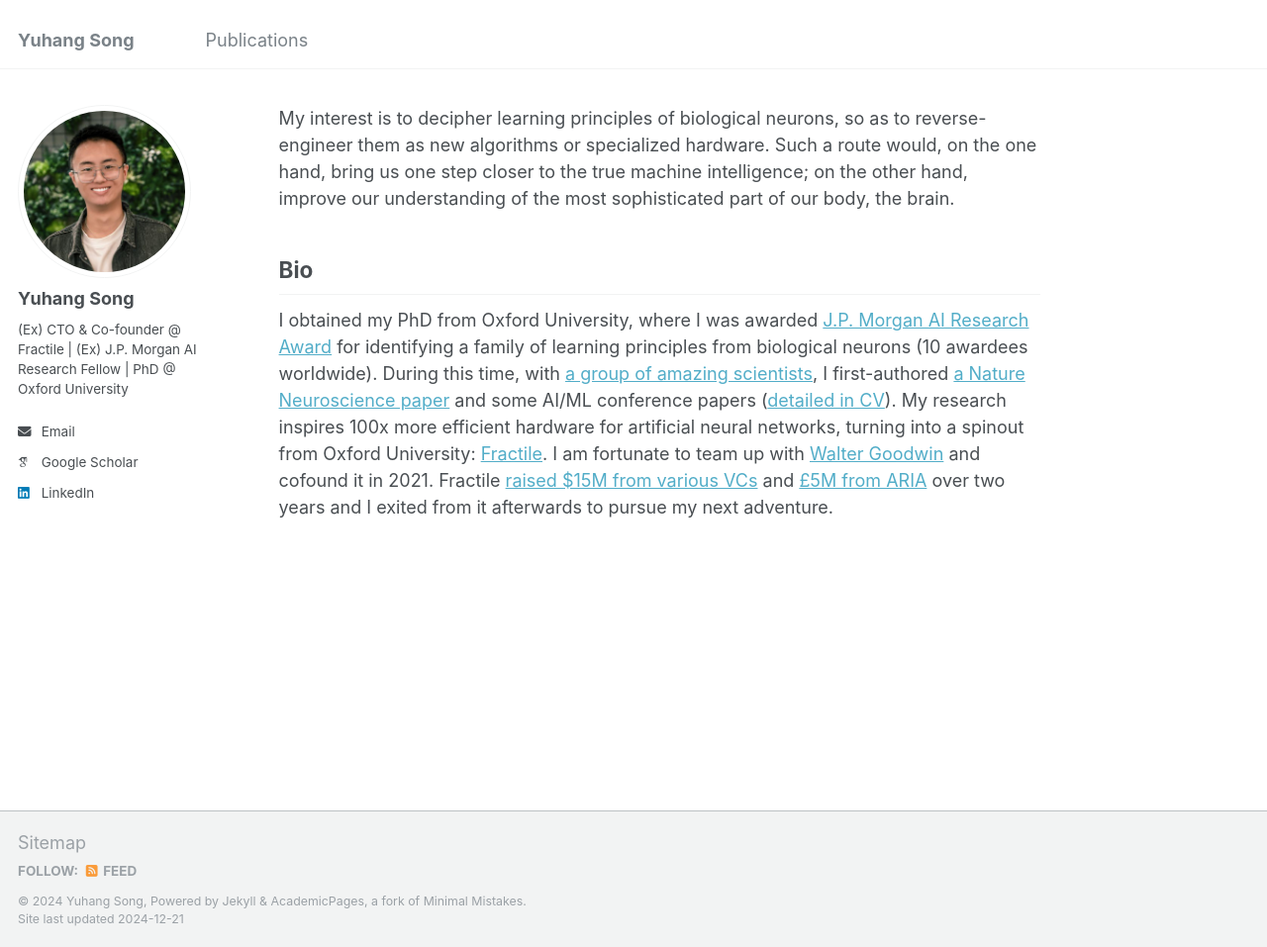
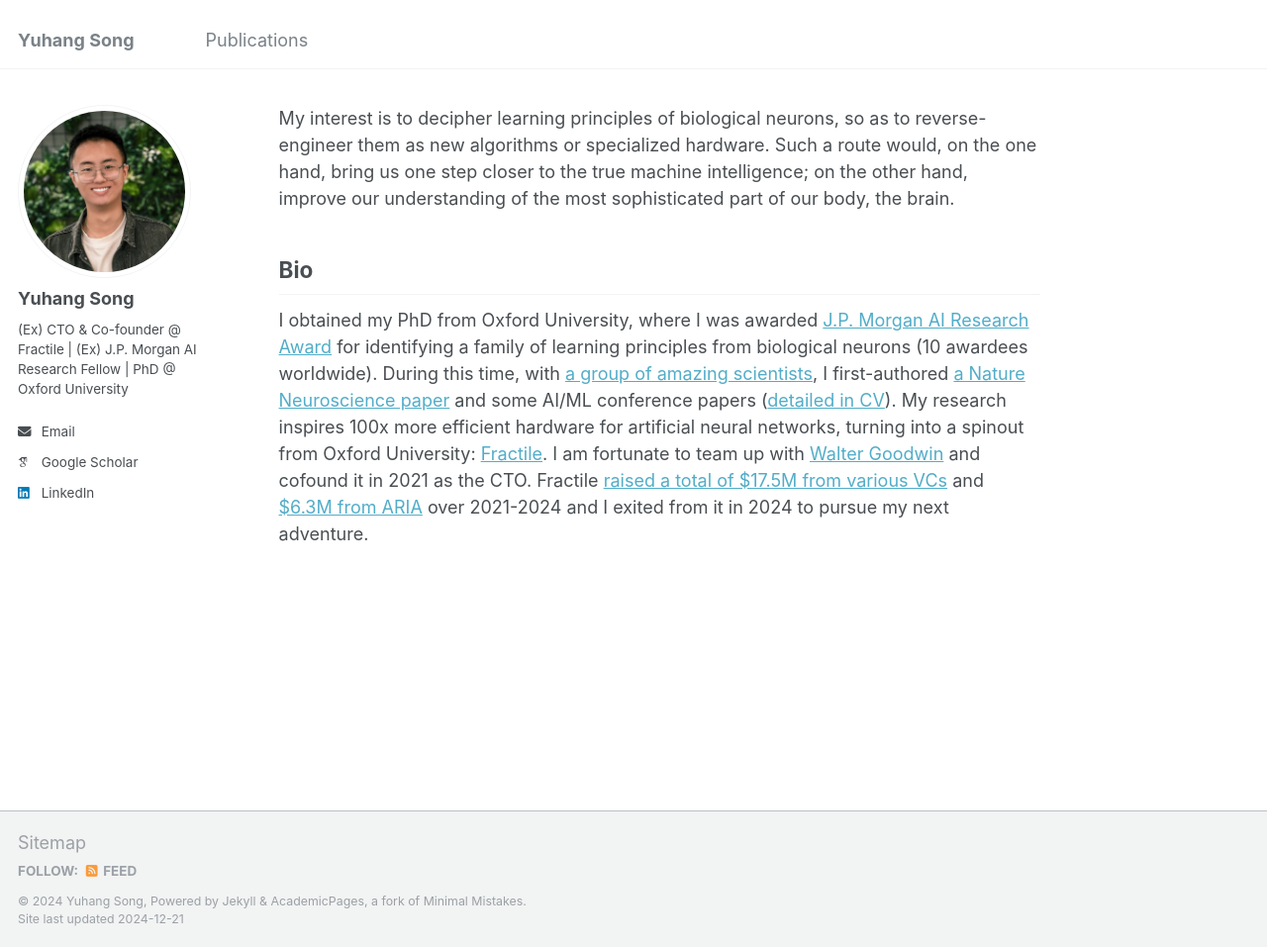
Before and after one commit to YuhangSong/YuhangSong.github.io, a Jekyll site: the page built from _pages/about.md, in a window 1280 px wide and 957 px high. Shown: the whole window at 99% size. Built offline with Jekyll 4.4.1, drawn with Linux system fonts in a browser that asks for light colours; some web fonts are replaced.

Commit message:
update about.md

```diff
--- a/_pages/about.md
+++ b/_pages/about.md
@@ -16,4 +16,4 @@
 ------
 
 <!-- in Computer Science & Neuroscience -->
-I obtained my PhD from Oxford University, where I was awarded [J.P. Morgan AI Research Award](https://www.jpmorgan.com/technology/artificial-intelligence/research-awards) for identifying a family of learning principles from biological neurons (10 awardees worldwide). During this time, with [a group of amazing scientists](https://www.mrcbndu.ox.ac.uk/groups/bogacz-group), I first-authored [a Nature Neuroscience paper](https://www.nature.com/articles/s41593-023-01514-1) and some AI/ML conference papers ([detailed in CV](http://yuhangsong.github.io/files/Curriculum_Vitae.pdf)). My research inspires 100x more efficient hardware for artificial neural networks, turning into a spinout from Oxford University: [Fractile](https://www.fractile.ai/). I am fortunate to team up with [Walter Goodwin](https://www.linkedin.com/in/walter-goodwin/) and cofound it in 2021. Fractile [raised $15M from various VCs](https://fortune.com/2024/07/26/fractile-ai-chip-startup-nvidia-15-million-funding-seed-round/) and [£5M from ARIA](https://www.businessweekly.co.uk/posts/fractile-on-song-as-aria-awards-ps5m-to-ai-chip-design-pioneer) over two years and I exited from it afterwards to pursue my next adventure.
+I obtained my PhD from Oxford University, where I was awarded [J.P. Morgan AI Research Award](https://www.jpmorgan.com/technology/artificial-intelligence/research-awards) for identifying a family of learning principles from biological neurons (10 awardees worldwide). During this time, with [a group of amazing scientists](https://www.mrcbndu.ox.ac.uk/groups/bogacz-group), I first-authored [a Nature Neuroscience paper](https://www.nature.com/articles/s41593-023-01514-1) and some AI/ML conference papers ([detailed in CV](http://yuhangsong.github.io/files/Curriculum_Vitae.pdf)). My research inspires 100x more efficient hardware for artificial neural networks, turning into a spinout from Oxford University: [Fractile](https://www.fractile.ai/). I am fortunate to team up with [Walter Goodwin](https://www.linkedin.com/in/walter-goodwin/) and cofound it in 2021 as the CTO. Fractile [raised a total of $17.5M from various VCs](https://fortune.com/2024/07/26/fractile-ai-chip-startup-nvidia-15-million-funding-seed-round/) and [$6.3M from ARIA](https://www.businessweekly.co.uk/posts/fractile-on-song-as-aria-awards-ps5m-to-ai-chip-design-pioneer) over 2021-2024 and I exited from it in 2024 to pursue my next adventure.
```
